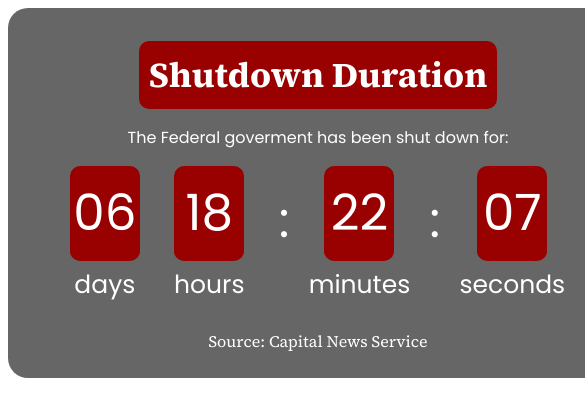
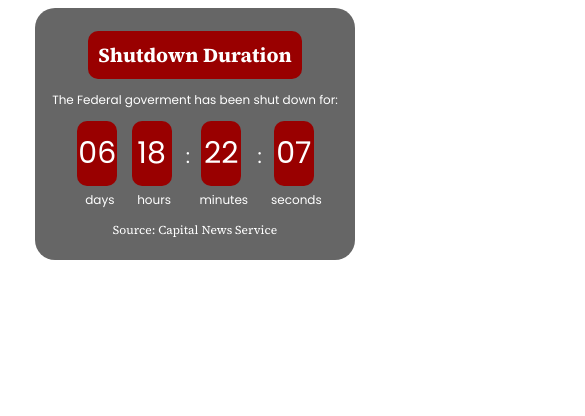
Before and after one commit to MoleculeJ/timer, a plain HTML site: page index.html in a window 390 px wide. Shown: the top 416 px of the page, 585 px wide, since content can reach past the window. Drawn offline with Linux system fonts and the light colour scheme.

Commit message:
Update index.html

```diff
--- a/index.html
+++ b/index.html
@@ -6,13 +6,75 @@
         <link rel="preconnect" href="https://fonts.googleapis.com">
         <link rel="preconnect" href="https://fonts.gstatic.com" crossorigin>
         <link href="https://fonts.googleapis.com/css2?family=Poppins:ital,wght@0,100;0,200;0,300;0,400;0,500;0,600;0,700;0,800;0,900;1,100;1,200;1,300;1,400;1,500;1,600;1,700;1,800;1,900&family=Source+Serif+4:ital,opsz,wght@0,8..60,200..900;1,8..60,200..900&display=swap" rel="stylesheet">
+        <style>
+            @media screen and (max-width: 700px) {
+                .timer-panel {
+                    width: 300px;
+                }
+
+                h1 {
+                    font-size: 20px !important;
+                }
+
+                p {
+                    font-size: 12px !important;
+                }
+
+                .timer-panel div {
+                    font-size: 20px !important;
+                    margin-right: 5px !important;
+                }
+
+                .timer-panel #colon-one {
+                    font-size: 20px !important;
+                    margin-right: 0px !important;
+                    margin-left: 0px !important;
+                    padding-left: 0px;
+                    padding-right: 5px;
+                    top: -35px !important;
+                }
+
+                .timer-panel #colon-two {
+                    font-size: 20px !important;
+                    margin-right: 0px !important;
+                    margin-left: 0px !important;
+                    padding-left: 0px;
+                    padding-right: 5px;
+                    top: -35px !important;
+                }
+
+                .timer-panel #frame-days {
+                    padding-left: 10px !important;
+                }
+
+                .timer-panel div #days {
+                    min-width: 40px !important;
+                    font-size: 30px !important;
+                }
+
+                .timer-panel div #hours {
+                    min-width: 40px !important;
+                    font-size: 30px !important;
+                }
+
+                .timer-panel div #minutes {
+                    min-width: 40px !important;
+                    font-size: 30px !important;
+                }
+
+                .timer-panel div #seconds {
+                    min-width: 40px !important;
+                    font-size: 30px !important;
+                }
+            }
+        </style>
     </head>
     <body>
         <main class="timer-panel" style="
             background-color: #666666;
             border-radius: 20px;
             max-width: 600px;
-            min-width: 600px;
+            min-width: 30%;
             padding: 10px;
             margin-left: auto;
             margin-right: auto;
@@ -29,7 +91,7 @@
                 font-family: 'Source Serif 4', serif;
                 font-size: 35px;">Shutdown Duration</h1>
             <p>The Federal goverment has been shut down for:</p>
-            <div style="display: inline-block;
+            <div id="frame-days" style="display: inline-block;
                 margin-right: 30px;
                 margin-bottom: 0px;
                 margin-left: 4px;
@@ -57,7 +119,7 @@
                 <p style="font-size: 25px;
                     margin-top: 5px;">hours</p>
             </div>
-            <p style="display: inline-block;
+            <p id="colon-one" style="display: inline-block;
                 font-size: 50px;
                 margin-right: 15px;
                 margin-bottom: 0px;
@@ -77,7 +139,7 @@
                 <p style="font-size: 25px;
                     margin-top: 5px;">minutes</p>
             </div>
-            <p style="display: inline-block;
+            <p id="colon-two" style="display: inline-block;
                 font-size: 50px;
                 margin-right: 15px;
                 margin-bottom: 0px;
```
